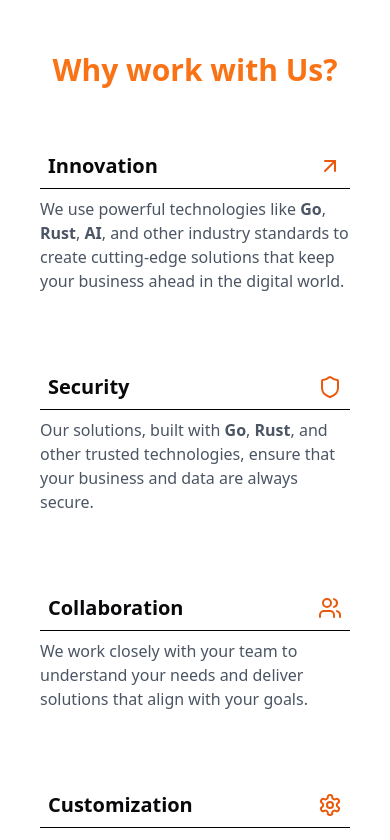
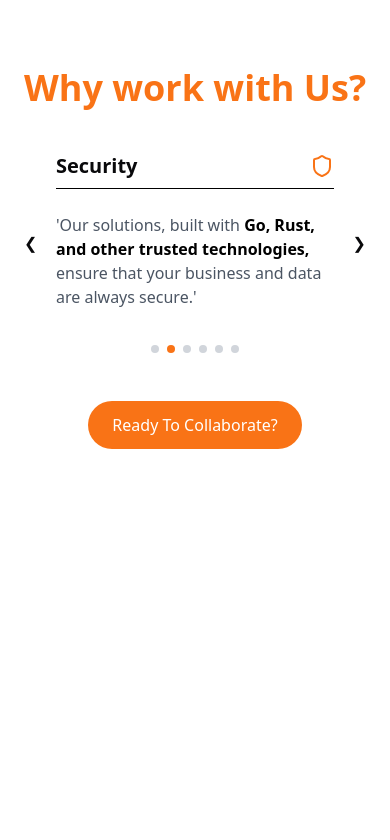
Before and after one commit to Terracode-Dev/Main-Site, a React (Vite) app: page / in a window 390 px wide. Shown: the part 2080-2920 px from the top of the page. Built offline with nearby package versions, Linux system fonts and the light colour scheme.

Commit message:
responsive Why work with Us section created

```diff
--- a/package.json
+++ b/package.json
@@ -19,6 +19,7 @@
     "react-dom": "^18.3.1",
     "react-router-dom": "^6.27.0",
     "react-scroll": "^1.9.0",
+    "swiper": "^11.1.14",
     "tailwind-merge": "^2.5.4",
     "tailwindcss-animate": "^1.0.7"
   },
--- a/src/components/home/Benifits.tsx
+++ b/src/components/home/Benifits.tsx
@@ -5,13 +5,6 @@ const Benifits = () => {
 
   return (
     <div className='flex flex-col items-center justify-center h-screen'>
-       <Particles
-        className="absolute inset-0"
-        quantity={100}
-        ease={80}
-        color={"#ffffff"}
-        refresh
-      />
 
     </div>
   )
--- a/src/components/home/Projects.tsx
+++ b/src/components/home/Projects.tsx
@@ -5,7 +5,7 @@ export default function Projects() {
   return (
     <>
     <div>
-      <Particles />
+
     </div>
     </>
   )
--- a/src/components/home/Work.tsx
+++ b/src/components/home/Work.tsx
@@ -1,92 +1,162 @@
-import React from 'react';
-import { ArrowUpRight, Shield, Users, Settings, Expand, Clock } from 'lucide-react';
+import React, { useState, useEffect } from 'react';
+import { Rocket, Shield, Users, Settings, Scale, Clock } from 'lucide-react';
+
+interface Feature {
+  title: string;
+  description: React.ReactNode;
+  icon: React.ReactNode;
+}
 
 const Work = () => {
+  const [currentSlide, setCurrentSlide] = useState(0);
+  const [isMobile, setIsMobile] = useState(false);
+
+  const features: Feature[] = [
+    {
+      title: 'Innovation',
+      description: <p>'We use powerful technologies like <span className='font-bold text-black'>Go, Rust, AI, and other industry standards</span> to create cutting-edge solutions that keep your business ahead in the digital world.'</p>,
+      icon: <Rocket className="w-6 h-6 text-orange-500" />,
+    },
+    {
+      title: 'Security',
+      description: <p>'Our solutions, built with <span className='font-bold text-black'>Go, Rust, and other trusted technologies,</span> ensure that your business and data are always secure.'</p>,
+      icon: <Shield className="w-6 h-6 text-orange-500" />,
+    },
+    {
+      title: 'Collaboration',
+      description: 'We work closely with your team to understand your needs and deliver solutions that align with your goals.',
+      icon: <Users className="w-6 h-6 text-orange-500" />,
+    },
+    {
+      title: 'Customization',
+      description: 'Each project is tailor-made using the best tools and technologies, ensuring the perfect fit for your specific requirements.',
+      icon: <Settings className="w-6 h-6 text-orange-500" />,
+    },
+    {
+      title: 'Scalability',
+      description: 'Our solutions are designed to grow with your business, handling increased demand as your company expands.',
+      icon: <Scale className="w-6 h-6 text-orange-500" />,
+    },
+    {
+      title: 'Efficiency',
+      description: 'We focus on streamlining processes, delivering high-performance solutions that save you time and resources.',
+      icon: <Clock className="w-6 h-6 text-orange-500" />,
+    },
+  ];
+
+  // Check if mobile view
+  useEffect(() => {
+    const handleResize = () => {
+      setIsMobile(window.innerWidth < 768);
+    };
+
+    handleResize();
+    window.addEventListener('resize', handleResize);
+    return () => window.removeEventListener('resize', handleResize);
+  }, []);
+
+  // Auto-advance carousel
+  useEffect(() => {
+    if (isMobile) {
+      const timer = setInterval(() => {
+        setCurrentSlide((prev) => (prev + 1) % features.length);
+      }, 5000);
+      return () => clearInterval(timer);
+    }
+  }, [isMobile, features.length]);
+
+  const nextSlide = () => {
+    setCurrentSlide((prev) => (prev + 1) % features.length);
+  };
+
+  const prevSlide = () => {
+    setCurrentSlide((prev) => (prev - 1 + features.length) % features.length);
+  };
+
+  const goToSlide = (index: number) => {
+    setCurrentSlide(index);
+  };
+
   return (
-    <>
-    <div className="flex flex-col items-center px-4 py-12 sm:px-6 lg:px-8">
-      <h2 className="mb-8 text-3xl font-bold text-orange-500 sm:text-4xl md:text-5xl">
+    <div className="px-4 py-16 mx-auto max-w-7xl sm:px-6 lg:px-8">
+      <h2 className="mb-6 text-4xl font-bold text-center text-orange-500">
         Why work with Us?
       </h2>
 
-      <div className="grid w-full max-w-5xl grid-cols-1 gap-6 sm:grid-cols-2 lg:grid-cols-3">
-        {/* Card 1 */}
-        <div className="flex flex-col items-start p-6">
-          <div className="flex items-center justify-between w-full p-2 border-b border-black">
-            <h3 className="text-xl font-semibold">Innovation</h3>
-            <ArrowUpRight className="w-6 h-6 text-orange-600" />
+      {/* Desktop Grid */}
+      <div className="hidden gap-8 md:grid md:grid-cols-2 lg:grid-cols-3">
+        {features.map((feature, index) => (
+          <div
+            key={feature.title}
+            className="p-6"
+          >
+            <div className="flex items-center justify-between pb-2 mb-4 border-b border-black">
+              <h3 className="text-xl font-semibold">{feature.title}</h3>
+              {feature.icon}
+            </div>
+            <p className="text-gray-600">{feature.description}</p>
           </div>
-          <p className="mt-2 text-gray-600">
-            We use powerful technologies like <strong>Go</strong>, <strong>Rust</strong>, <strong>AI</strong>,
-            and other industry standards to create cutting-edge solutions that keep your business ahead in the digital world.
-          </p>
-        </div>
-
-        {/* Card 2 */}
-        <div className="flex flex-col items-start p-6 ">
-          <div className="flex items-center justify-between w-full p-2 border-b border-black">
-            <h3 className="text-xl font-semibold">Security</h3>
-            <Shield className="w-6 h-6 text-orange-600" />
-          </div>
-          <p className="mt-2 text-gray-600">
-            Our solutions, built with <strong>Go</strong>, <strong>Rust</strong>, and other trusted technologies,
-            ensure that your business and data are always secure.
-          </p>
-        </div>
-
-        {/* Card 3 */}
-        <div className="flex flex-col items-start p-6 ">
-          <div className="flex items-center justify-between w-full p-2 border-b border-black">
-            <h3 className="text-xl font-semibold">Collaboration</h3>
-            <Users className="w-6 h-6 text-orange-600" />
-          </div>
-          <p className="mt-2 text-gray-600">
-          We work closely with your team to understand your needs and deliver solutions that align with your goals.
-          </p>
-        </div>
-
-        {/* Card 4 */}
-        <div className="flex flex-col items-start p-6">
-          <div className="flex items-center justify-between w-full p-2 border-b border-black">
-            <h3 className="text-xl font-semibold">Customization</h3>
-            <Settings className="w-6 h-6 text-orange-600" />
-          </div>
-          <p className="mt-2 text-gray-600">
-          Each project is tailor-made using the best tools and technologies, ensuring the perfect fit for your specific requirements.
-          </p>
-        </div>
-
-        {/* Card 5 */}
-        <div className="flex flex-col items-start p-6">
-          <div className="flex items-center justify-between w-full p-2 border-b border-black">
-            <h3 className="text-xl font-semibold">Scalability</h3>
-            <Expand className="w-6 h-6 text-orange-600" />
-          </div>
-          <p className="mt-2 text-gray-600">
-          Our solutions are designed to grow with your business, handling increased demand as your company expands.
-          </p>
-        </div>
-
-        {/* Card 6 */}
-        <div className="flex flex-col items-start p-6">
-          <div className="flex items-center justify-between w-full p-2 border-b border-black">
-            <h3 className="text-xl font-semibold">Efficiency</h3>
-            <Clock className="w-6 h-6 text-orange-600" />
-          </div>
-          <p className="mt-2 text-gray-600">
-          We focus on streamlining processes, delivering high-performance solutions that save you time and resources.
-          </p>
-        </div>
+        ))}
       </div>
 
-      {/* Call to Action Button */}
-      <button className="px-8 py-4 mt-8 text-lg text-white transition-colors bg-orange-500 rounded-full hover:bg-orange-700">
-        Ready To Collaborate?
-      </button>
+      {/* Mobile Carousel */}
+      <div className="relative md:hidden">
+        <div className="overflow-hidden">
+          <div
+            className="flex transition-transform duration-500 ease-in-out"
+            style={{
+              transform: `translateX(-${currentSlide * 100}%)`,
+            }}
+          >
+            {features.map((feature) => (
+              <div
+                key={feature.title}
+                className="flex-shrink-0 w-full px-10 py-5"
+              >
+                <div className="flex items-center justify-between pb-2 mb-2 border-b border-black">
+                  <h3 className="text-xl font-semibold">{feature.title}</h3>
+                  {feature.icon}
+                </div>
+                <p className="pt-4 text-gray-600">{feature.description}</p>
+              </div>
+            ))}
+          </div>
+        </div>
+             {/* Carousel Navigation circles*/}
+        <div className="absolute inset-x-0 bottom-0 flex items-center justify-center mt-4 space-x-2">
+          {features.map((_, index) => (
+            <button
+              key={index}
+              className={`w-2 h-2 rounded-full transition-colors ${
+                currentSlide === index ? 'bg-orange-500' : 'bg-gray-300'
+              }`}
+              onClick={() => goToSlide(index)}
+            />
+          ))}
+        </div>
+        {/* Carousel Controls arrow */}
+        <button
+          className="absolute left-0 p-2 -translate-y-1/2 rounded-full top-1/2 bg-white/50"
+          onClick={prevSlide}
+        >
+          ❮
+        </button>
+        <button
+          className="absolute right-0 p-2 -translate-y-1/2 rounded-full top-1/2 bg-white/50"
+          onClick={nextSlide}
+        >
+          ❯
+        </button>
+      </div>
+
+      <div className="mt-12 text-center">
+        <button className="px-6 py-3 text-white transition-colors bg-orange-500 rounded-3xl hover:bg-orange-500">
+          Ready To Collaborate?
+        </button>
+      </div>
     </div>
-    </>
+  );
+};
 
-  )
-}
 
-export default Work
+export default Work;
--- a/src/index.css
+++ b/src/index.css
@@ -1,6 +1,7 @@
 @tailwind base;
 @tailwind components;
 @tailwind utilities;
+
 
 @layer base {
   :root {
```
Also changed, not shown: 1 other file (tests, documents, lock files or other folders).
